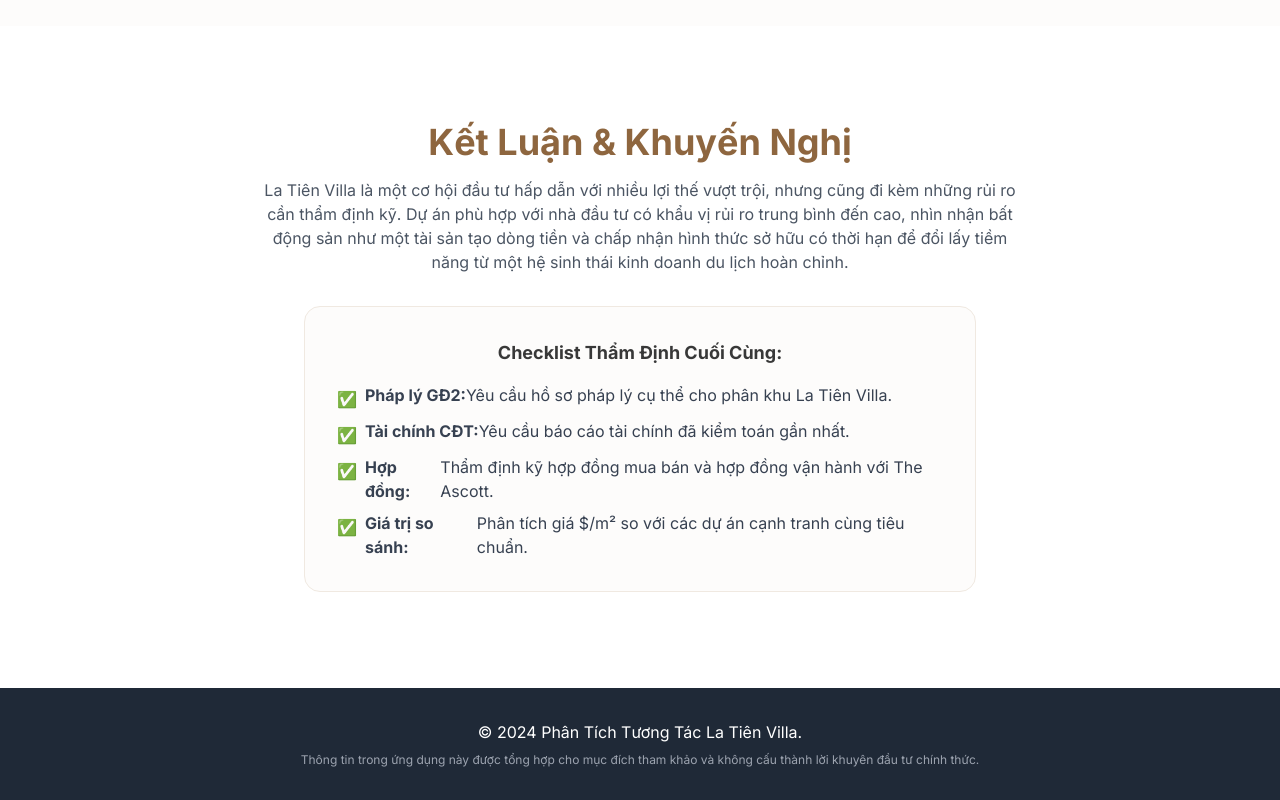
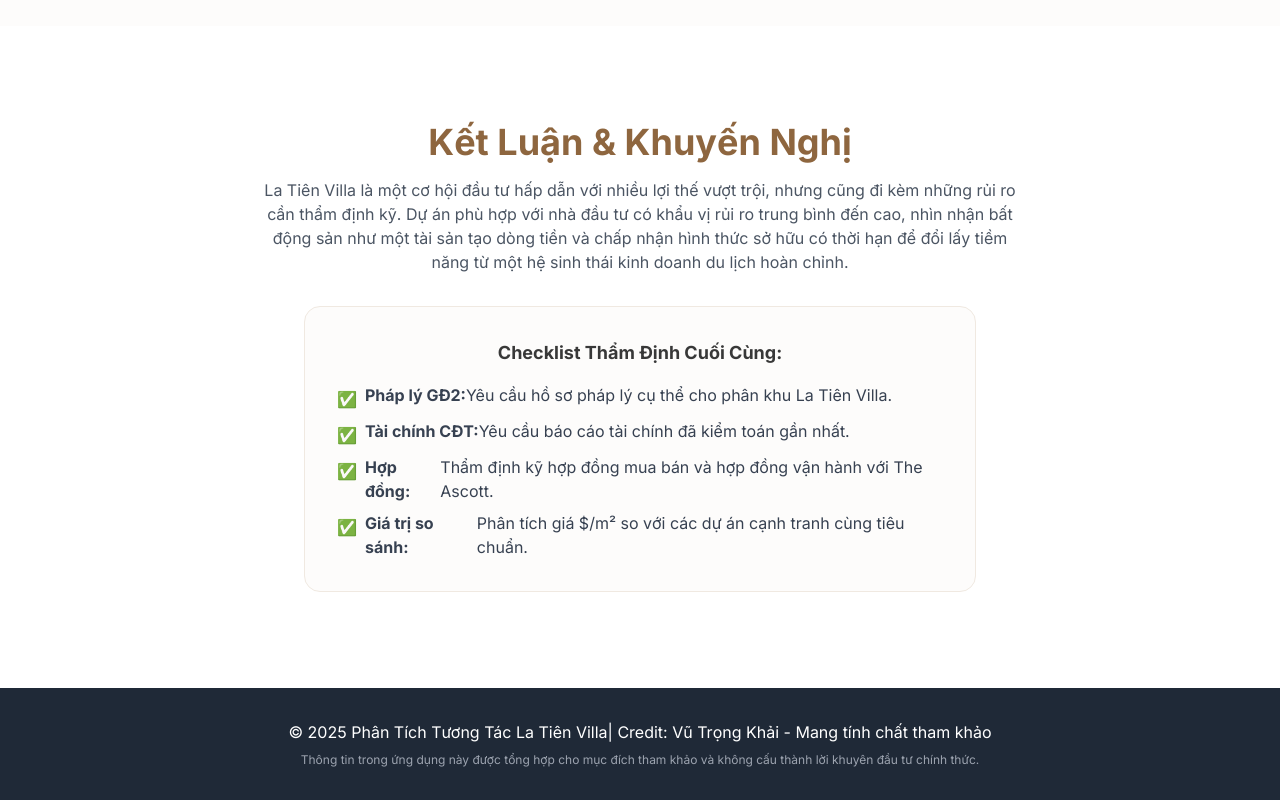
Before and after one commit to khaibaodai/tong-quan-la-tien, a plain HTML site: page index.html in a window 1280 px wide. Shown: the part 5751-6551 px from the top of the page. Drawn offline with nearby package versions, Linux system fonts and the light colour scheme.

Commit message:
Update index.html

```diff
--- a/index.html
+++ b/index.html
@@ -3,7 +3,7 @@
 <head>
     <meta charset="UTF-8">
     <meta name="viewport" content="width=device-width, initial-scale=1.0">
-    <title>Phân Tích Tương Tác Chi Tiết: Dự Án La Tiên Villa Nha Trang</title>
+    <title>Phân Tích Tương Tác Chi Tiết: Dự Án La Tiên Villa Nha Trang - Vũ Trọng Khải - 093 8811 050</title>
     <script src="https://cdn.tailwindcss.com"></script>
     <script src="https://cdn.jsdelivr.net/npm/chart.js"></script>
     <link rel="preconnect" href="https://fonts.googleapis.com">
@@ -359,7 +359,7 @@
 
     <footer class="bg-gray-800 text-white py-8">
         <div class="container mx-auto px-6 text-center">
-            <p>&copy; 2024 Phân Tích Tương Tác La Tiên Villa. </p>
+            <p>&copy; 2025 Phân Tích Tương Tác La Tiên Villa| Credit: Vũ Trọng Khải - Mang tính chất tham khảo </p>
             <p class="text-xs text-gray-400 mt-2">Thông tin trong ứng dụng này được tổng hợp cho mục đích tham khảo và không cấu thành lời khuyên đầu tư chính thức.</p>
         </div>
     </footer>
```
